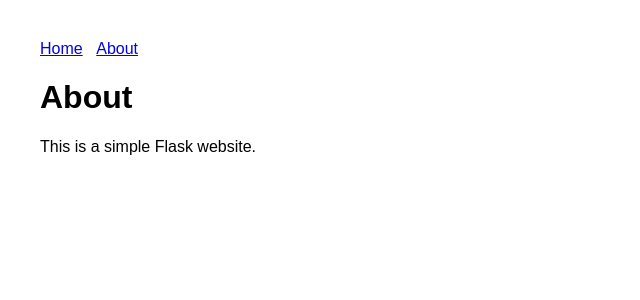
After one commit to Adeoye03/Python-Scripts, a Flask app: template templates/about.html in a window 1280 px wide. The commit adds this page. Shown: the top 300 px of the page, without its empty margins (0-640 px from the left). Run offline with Flask 3, Linux system fonts and the light colour scheme; the template is opened without the code that fills it, so the values that code supplies are empty.

Commit message:
new update to flask website

```diff
--- /dev/null
+++ b/app.py
@@ -0,0 +1,15 @@
+from flask import Flask, render_template
+from datetime import datetime
+
+app = Flask(__name__)
+
+@app.route('/')
+def home():
+    return render_template('index.html', current_time=datetime.now())
+
+@app.route('/about')
+def about():
+    return render_template('about.html')
+
+if __name__ == '__main__':
+    app.run(debug=True)
--- /dev/null
+++ b/templates/about.html
@@ -0,0 +1,19 @@
+<!DOCTYPE html>
+<html>
+<head>
+    <title>About - My Website</title>
+    <style>
+        body { font-family: Arial; margin: 40px; }
+        nav { margin-bottom: 20px; }
+        nav a { margin-right: 10px; }
+    </style>
+</head>
+<body>
+    <nav>
+        <a href="/">Home</a>
+        <a href="/about">About</a>
+    </nav>
+    <h1>About</h1>
+    <p>This is a simple Flask website.</p>
+</body>
+</html>
```
Also changed, not shown: templates/index.html (renamed from app.html, +0 -21 lines).
